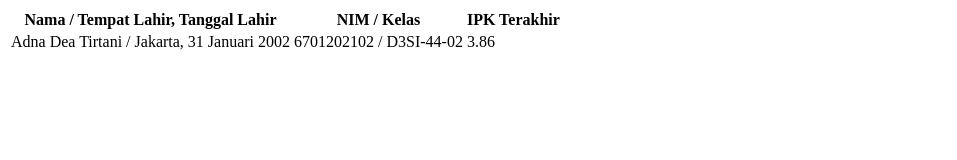
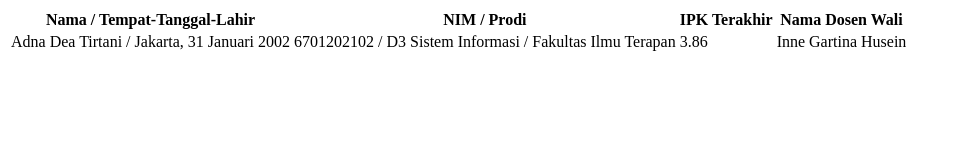
Before and after one commit to adnatirtani/6701202102-assessment1pwb, a plain HTML site: page index.html in a window 1280 px wide. Shown: the whole page, without its empty margins (0-957 px from the left). Drawn offline with Linux system fonts and the light colour scheme.

Commit message:
v1.2.0-6701202102

```diff
--- a/index.html
+++ b/index.html
@@ -1,14 +1,16 @@
 <html>
 <table>
     <tr>
-        <th>Nama / Tempat Lahir, Tanggal Lahir</th>
-        <th>NIM / Kelas</th>
+        <th>Nama / Tempat-Tanggal-Lahir</th>
+        <th>NIM / Prodi</th>
         <th>IPK Terakhir</th>
+        <th>Nama Dosen Wali</th>
       </tr>
       <tr>
         <td>Adna Dea Tirtani / Jakarta, 31 Januari 2002</td>
-        <td>6701202102 / D3SI-44-02</td>
+        <td>6701202102 / D3 Sistem Informasi / Fakultas Ilmu Terapan</td>
         <td>3.86</td>
+        <td>Inne Gartina Husein</td>
       </tr>
 </table>
 </html>
```
Also changed, not shown: Foto.html (+3 -1 lines).
